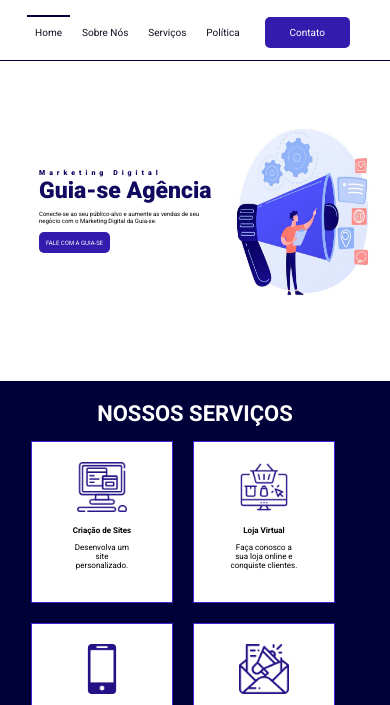
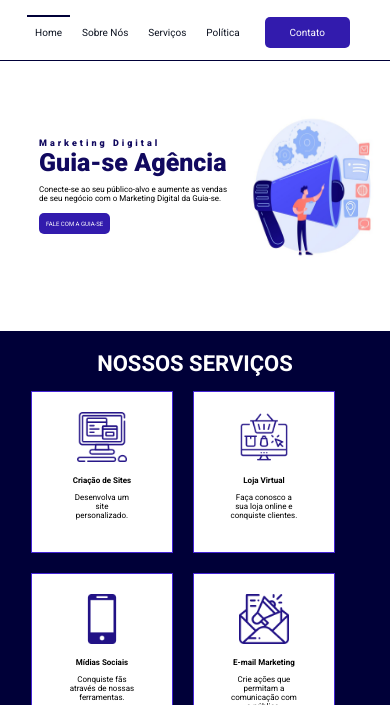
Before and after one commit to Thyzxt/portfolio_site, a plain HTML site: page index.html in a window 390 px wide. Shown: the part 50-755 px from the top of the page. Drawn offline with Linux system fonts and the light colour scheme.

Commit message:
atualização

```diff
--- a/css/estilos.css
+++ b/css/estilos.css
@@ -434,7 +434,7 @@ body{
 
     .header_inicio{
 
-        height: 300px;
+        height: 250px;
         display: flex;
         justify-content: center;
         align-items: center;}
@@ -450,8 +450,8 @@ body{
         padding: 0;
         margin: 0;
         font-weight: 900;
-        letter-spacing: 4px !important;
-        font-size: 7px !important;}
+        letter-spacing: 3px !important;
+        font-size: 9px !important;}
 
     #div_inicio h2{
 
@@ -459,11 +459,11 @@ body{
         padding: 0;
         margin: 0;
         font-weight: 900;
-        font-size: 23px !important;}
+        font-size: 25px !important;}
 
     #div_inicio p{
 
-        font-size: 6px;}
+        font-size: 8px;}
 
     #botao_inicio_contato{
 
@@ -486,12 +486,12 @@ body{
     #div_img_inicio{
 
         margin-top: 5px;
-        flex: 40%;
+        flex: 30%;
         text-align: center;}
 
     #div_img_inicio img{
 
-        height: 220px;
+        height: 180px;
         width: 100%;}
 
     .ajuste{
@@ -682,8 +682,8 @@ body{
 
         margin-left: auto;
         margin-right: auto;
-        margin-top: 60px;
-        margin-bottom: 60px;
+        margin-top: 40px !important;
+        margin-bottom: 40px !important;
         height: 1px;
         width: 360px !important;
         background-color: rgb(102, 102, 102);}
@@ -1235,6 +1235,7 @@ body{
         justify-content: center;
         align-items: center;
         flex-direction: column;
+        width: 100%;
         height: auto;
         background-color: #11095f;}
 
@@ -1365,11 +1366,6 @@ body{
     .texto_estat p{
 
         font-size: 9px;}
-
-    .barra{
-
-        width: 1px;
-        height: 40px;}
 
     .div_titulo_trafego{
 
```
